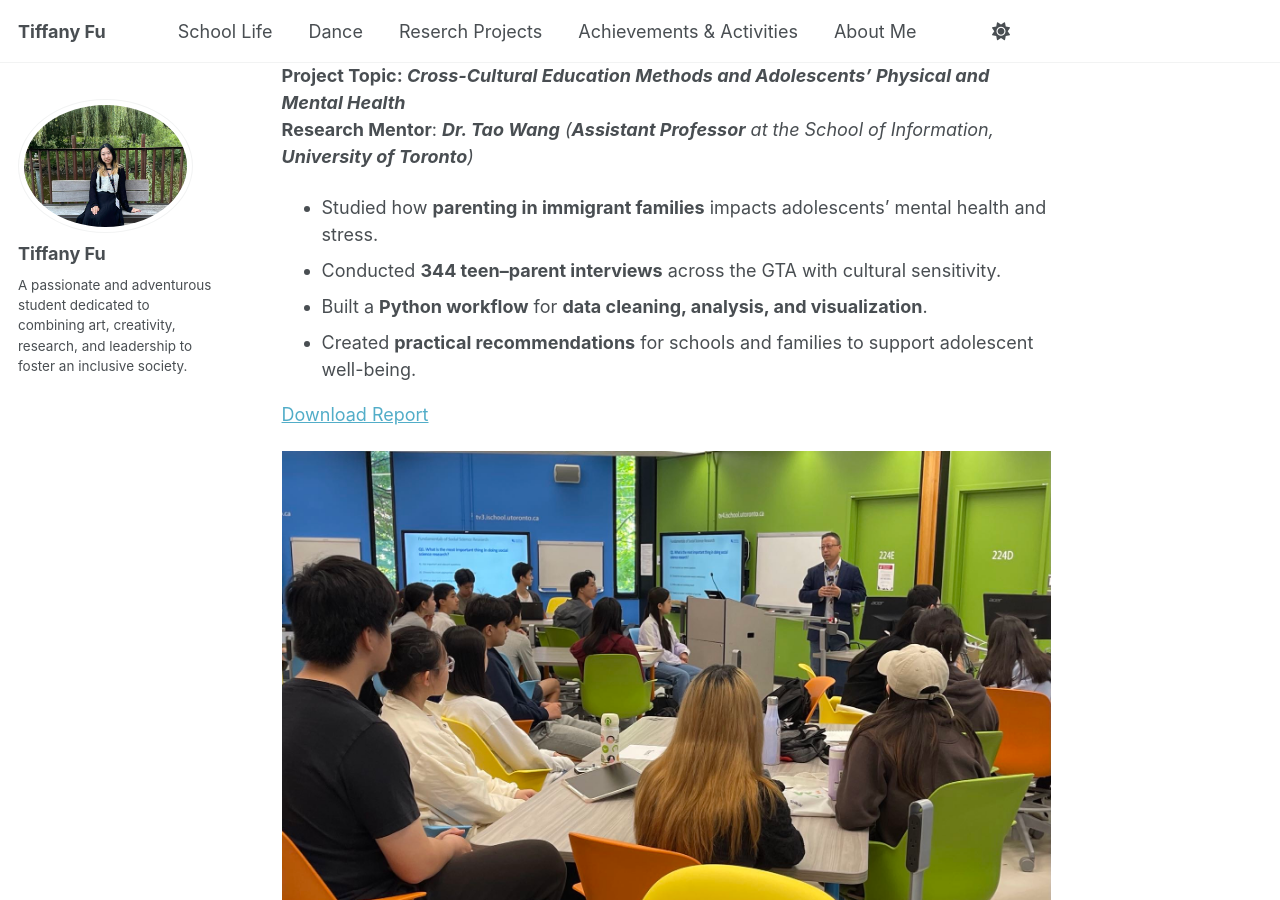
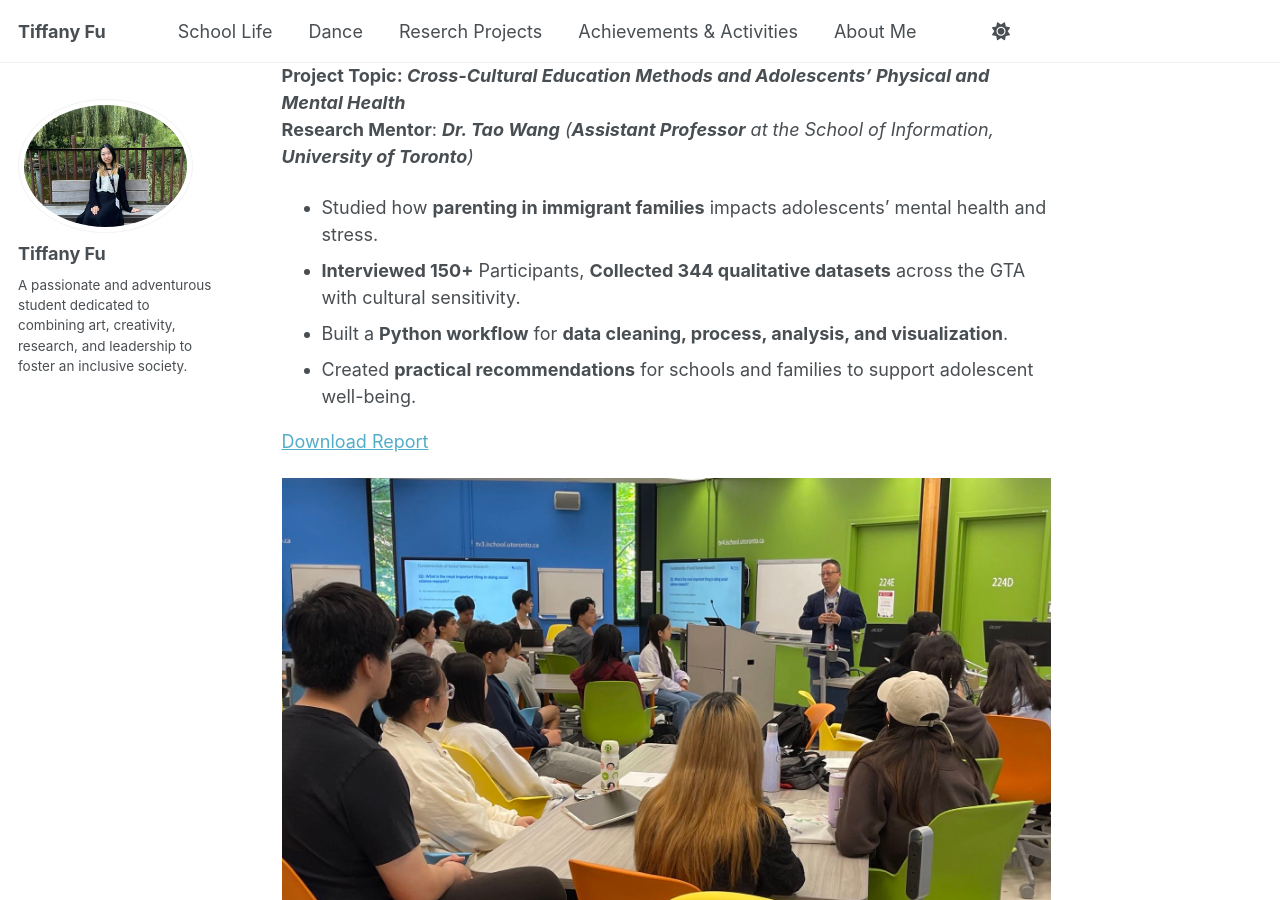
Before and after one commit to TiffanyJTFu/TiffanyTestWeb, a Jekyll site: the page built from _pages/about.md, in a window 1280 px wide and 900 px high, scrolled down 2540 px. Built offline with Jekyll 4.4.1, drawn with Linux system fonts in a browser that asks for light colours; a script that is not in the unit is left out.

Commit message:
Update about.md

```diff
--- a/_pages/about.md
+++ b/_pages/about.md
@@ -41,8 +41,8 @@ redirect_from:
 <br>**Project Topic: <i>Cross-Cultural Education Methods and Adolescents’ Physical and Mental Health</i>**
 <br>**Research Mentor**: <i>**Dr. Tao Wang** (**Assistant Professor** at the School of Information, **University of Toronto**)</i>
 * Studied how **parenting in immigrant families** impacts adolescents’ mental health and stress.
-* Conducted **344 teen–parent interviews** across the GTA with cultural sensitivity.
-* Built a **Python workflow** for **data cleaning, analysis, and visualization**.
+* **Interviewed 150+** Participants, **Collected 344 qualitative datasets** across the GTA with cultural sensitivity.
+* Built a **Python workflow** for **data cleaning, process, analysis, and visualization**.
 * Created **practical recommendations** for schools and families to support adolescent well-being.
 <br>
 
```
